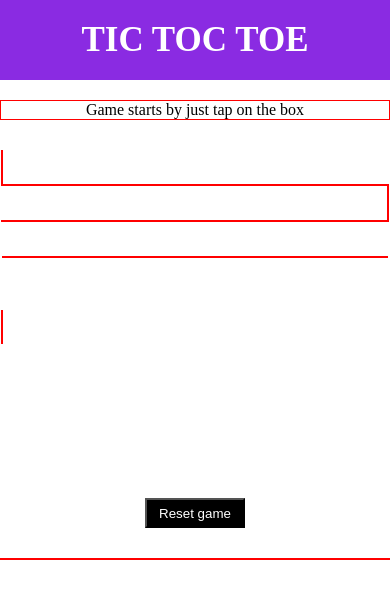
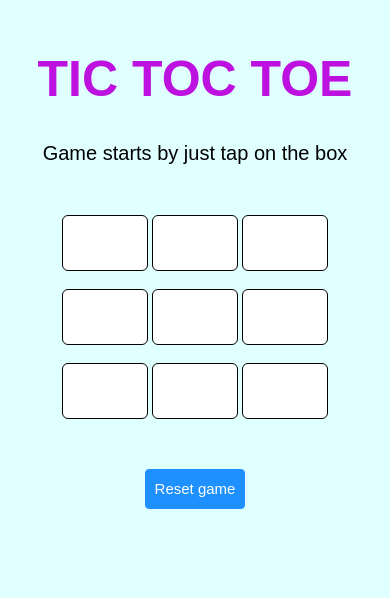
Before and after one commit to Gopi9505/tic-toc-toy.github.io, a plain HTML site: page index.html in a window 390 px wide. Drawn offline with Linux system fonts and the light colour scheme.

Commit message:
Update tic.css

```diff
--- a/tic.css
+++ b/tic.css
@@ -1,132 +1,59 @@
-
-	*{
-		background-color: white;
-		padding: 0;
-		margin: 0;
+body{
+	background-color: rgb(202, 227, 241);
+	font-family: sans-serif;
 }
-	body{
+#main {
 	text-align: center;
 }
-	h1 {
-		width: 100%;
-		text-align: center;
-		color: white;
-		padding: 20px 0;
-		font-size: 35px;
-		box-sizing: border-box;
-		background-color: blueviolet;
-		margin-bottom: 20px;
+h1{
+	color: rgb(189, 17, 223);
+	font-size: 50px;
 }
-	#ins{
-		margin-bottom: 10px;
-		border: 1px solid red;
-		margin-bottom: 30px;
-	}
-	.formate{
-		width: 50%;
-		height: 200px;
-		margin: auto;
-		display: grid;
-		/* grid-template-rows: repeat(3,30%);
-		grid-template-columns: repeat(3,1fr); */
-		grid-template-rows: 33% 33% 33%;
-		grid-template-columns: 33% 33% 33%;
-		box-sizing: border-box;
+#ins {
+	font-size: 17px;
 	margin-bottom: 50px;
 }
-	input[type=text]{
-		border: 0;
+#b1, #b2, #b3, #b4, #b5,
+#b6, #b7, #b8, #b9 {
+	width: 80px;
+	height: 52px;
+	margin: auto;
+	border: 1px solid black;
+	color: red;
+	border-radius: 6px;
 	font-size: 30px;
 	text-align: center;
 }
-	input[type=text]:nth-child(1){
-		border-bottom:2px solid red;
-		border-right:2px solid red;
+#but {
+	display: block;
+	box-sizing: border-box;
+	width: 100px;
+	height: 40px;
+	border: 1px solid dodgerblue;
+	margin: auto;
+	border-radius: 4px;
+	background-color: dodgerblue;
+	color: white;
+	font-size: 15px;
+	cursor: pointer;
+	margin-top: 50px;
+	margin-bottom: 50px;
 }
-	input[type=text]:nth-child(2){
-		border-bottom:2px solid red;
-	}
-	input[type=text]:nth-child(3){
-		border-bottom:2px solid red;
-		border-left:2px solid red;
-	}
-	input[type=text]:nth-child(4){
-		border-bottom:2px solid red;
-		border-right:2px solid red;
-	}
-	input[type=text]:nth-child(5){
-		border-bottom:2px solid red;
-	}
-	input[type=text]:nth-child(6){
-		border-bottom:2px solid red;
-		border-left:2px solid red;
-	}
-	input[type=text]:nth-child(7){
-		border-right:2px solid red;
-	}
-	input[type=text]:nth-child(9){
-		border-left:2px solid red;
-	}
-	input[type=text]:active{
-		border: 1px solid red;
-		background-color: white;
+#but:hover{
+	background-color: cyan;
 	color: black;
 }
-	button{
-		width: 100px;
-		height: 30px;
-		background-color: #000;
-		color: white;
-		margin-bottom: 30px;
-	}
 #print {
-		border: 1px solid red;
-		color: blue;
 	font-size: 20px;
 }
 
-	/* popbox */
-	.popBox {
-		display: none;
-		position: fixed;
-		z-index: 1;
-		padding-top: 300px;
-		left: 0;
-		top: 0;
-		width: 100%;
-		height: 100%;
-		overflow: auto;
-		background-color: rgba(0,0,0,0.6);
+@media only screen and (max-width: 600px) {
+	body {
+	  background-color: lightcyan;
+	}h1{
+		margin-top: 50px;
 	}
-	.Box {
-		position: relative;
-		background-color: #fefefe;
-		margin: auto;
-		padding: 0;
-		width: 250px;
-		box-shadow: 0 4px 8px 0 rgba(0,0,0,0.2),0 6px 20px 0 rgba(0,0,0,0.19);
-		box-sizing: border-box;
+	#ins{
+		font-size: 20px;
 	}
-	.head {
-		padding: 5px 20px;
-		background-color: lightgrey;
-		color: red;
 }
-	h2{
-		background-color: lightgrey;
-	}
-	.main {
-		padding: 10px 16px;
-	}
-	.close {
-		background-color: lightgrey;
-		color: white;
-		float: right;
-		font-size: 20px;
-		font-weight: bold;
-	}
-	.close:hover, .close:focus {
-		color: #000;
-		text-decoration: none;
-		cursor: pointer;
-	}
```
Lines whose indentation alone changed are shown as unchanged.
